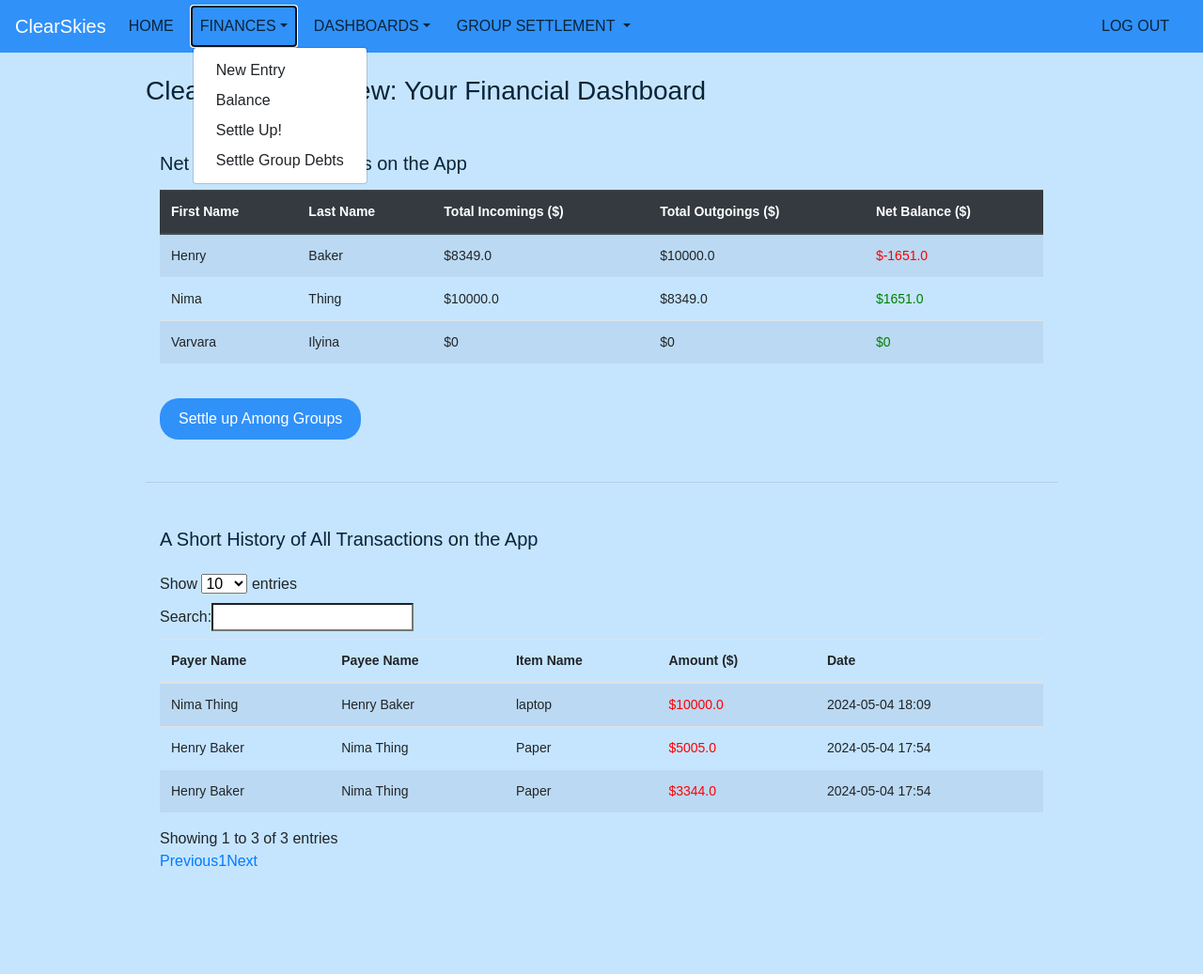
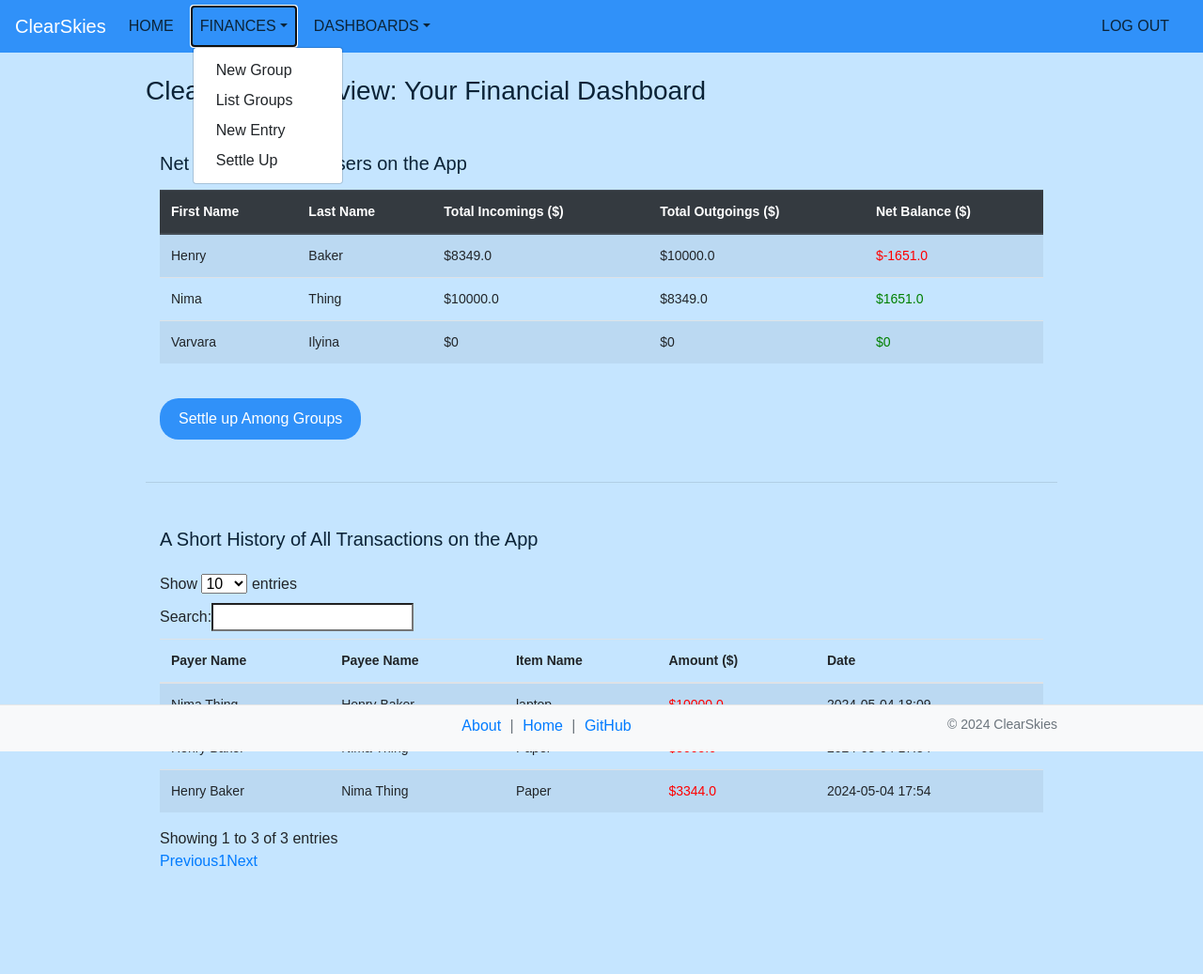
Before and after one commit to nimathing2052/Debt_Settlement, a Flask app: page /dashboard in a window 1280 px wide, after a click on "FINANCES". Shown: the whole page at 94% size. Before the commit the page ends 922 px from the top, so only its background shows below. Run offline with Flask 3, Linux system fonts and the light colour scheme; a user stored in the database is signed in; some libraries are stand-ins or nearby versions.

Commit message:
edit nav bar (#20)
* fix spacing

* declutter navigation bar

```diff
--- a/app/templates/dashboard.html
+++ b/app/templates/dashboard.html
@@ -84,8 +84,17 @@
             </tbody>
         </table>
     </div>
+    <br>
+    <br>
 </body>
-
+<footer class="footer bg-light fixed-bottom">
+    <div class="container" style="text-align: center;">
+        <span class="text-muted footer-links">
+            <a href="/about">About</a> | <a href="/home">Home</a> | <a href="https://github.com/nimathing2052/Debt_Settlement">GitHub</a>
+        </span>
+        <span class="text-muted" style="font-size: 14px; float: right;">&copy; 2024 ClearSkies</span>
+    </div>
+</footer>
 <script src="https://code.jquery.com/jquery-3.6.0.min.js"></script>
 <script src="https://cdn.datatables.net/1.11.3/js/jquery.dataTables.min.js"></script>
 <script>
--- a/app/templates/index.html
+++ b/app/templates/index.html
@@ -2,9 +2,6 @@
 
 {% block content %}
 <style>
-    body {
-        font-family: sans-serif;
-    }
     .contained {
         display: flex; /* Enables flexbox layout */
         flex-wrap: wrap; /* Allows items to wrap as needed */
--- a/app/templates/layout.html
+++ b/app/templates/layout.html
@@ -50,7 +50,7 @@
             padding-bottom: 5px;
         }
         .table {
-            font-size: 14px; /* Reduced font size for table */
+            font-size: 14px;
         }
         input[type="text"], input[type="number"] { /* text box settings */
             border-radius: 10px;
@@ -102,11 +102,17 @@
                     <li class="nav-item dropdown">
                         <a class="nav-link dropdown-toggle" href="#" id="navbarDropdownFinance" role="button" data-toggle="dropdown">FINANCES</a>
                         <div class="dropdown-menu">
+                            <a class="dropdown-item" href="{{ url_for('create_group') }}">New Group</a>
+                            <a class="dropdown-item" href="{{ url_for('list_groups') }}">List Groups</a>
+                            <a class="dropdown-item" href="{{ url_for('add_transaction_to_group') }}">New Entry</a>
+                            <a class="dropdown-item" href="{{ url_for('settle_group_debts') }}">Settle Up</a>
+
+                            <!-- previous version
                             <a class="dropdown-item" href="{{ url_for('input_debts') }}">New Entry</a>
                             <a class="dropdown-item" href="{{ url_for('show_monetary_values') }}">Balance</a>
                             <a class="dropdown-item" href="{{ url_for('settle_up') }}">Settle Up!</a>
                             <a class="dropdown-item" href="{{ url_for('settle_group_debts') }}">Settle Group Debts</a>
-
+                            -->
                         </div>
                     <li class="nav-item dropdown">
                         <a class="nav-link dropdown-toggle" href="#" id="navbarDropdownDashboard" role="button" data-toggle="dropdown">DASHBOARDS</a>
@@ -115,19 +121,18 @@
                             <a class="dropdown-item" href="{{ url_for('dashboard_personal') }}">Personal Dashboard</a>
                         </div>
                     </li>
+                    <!-- no need for group menu
                     <li class="nav-item dropdown">
-            <a class="nav-link dropdown-toggle" href="#" id="navbarDropdownGroup" role="button" data-toggle="dropdown" aria-haspopup="true" aria-expanded="false">
-                GROUP SETTLEMENT
-            </a>
+                        <a class="nav-link dropdown-toggle" href="#" id="navbarDropdownGroup" role="button" data-toggle="dropdown" aria-haspopup="true" aria-expanded="false"> GROUP SETTLEMENT</a>
                         <div class="dropdown-menu" aria-labelledby="navbarDropdownGroup">
                             <a class="dropdown-item" href="{{ url_for('create_group') }}">Create Group</a>
                             <a class="dropdown-item" href="{{ url_for('list_groups') }}">List Groups</a>
                             <a class="dropdown-item" href="{{ url_for('add_transaction_to_group') }}">Add Group Transaction</a>
                         </div>
                     </li>
+                    -->
                     {% endif %}
                 </ul>
-
 
                 <!-- Right-aligned items -->
                 <ul class="navbar-nav">
```
Also changed, not shown: app/templates/dashboard_personal.html (+8 -2 lines), app/templates/login.html (+2 -18 lines). Lines whose indentation alone changed are shown as unchanged.
